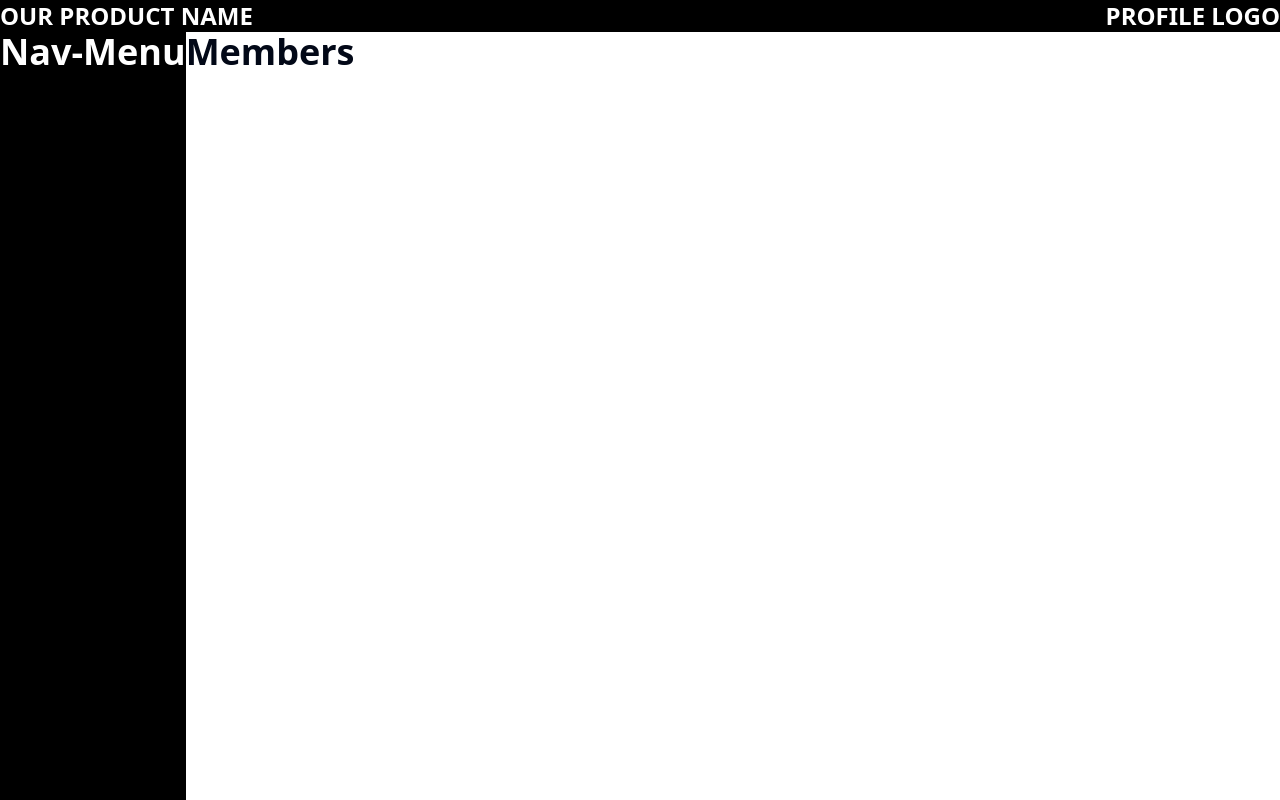
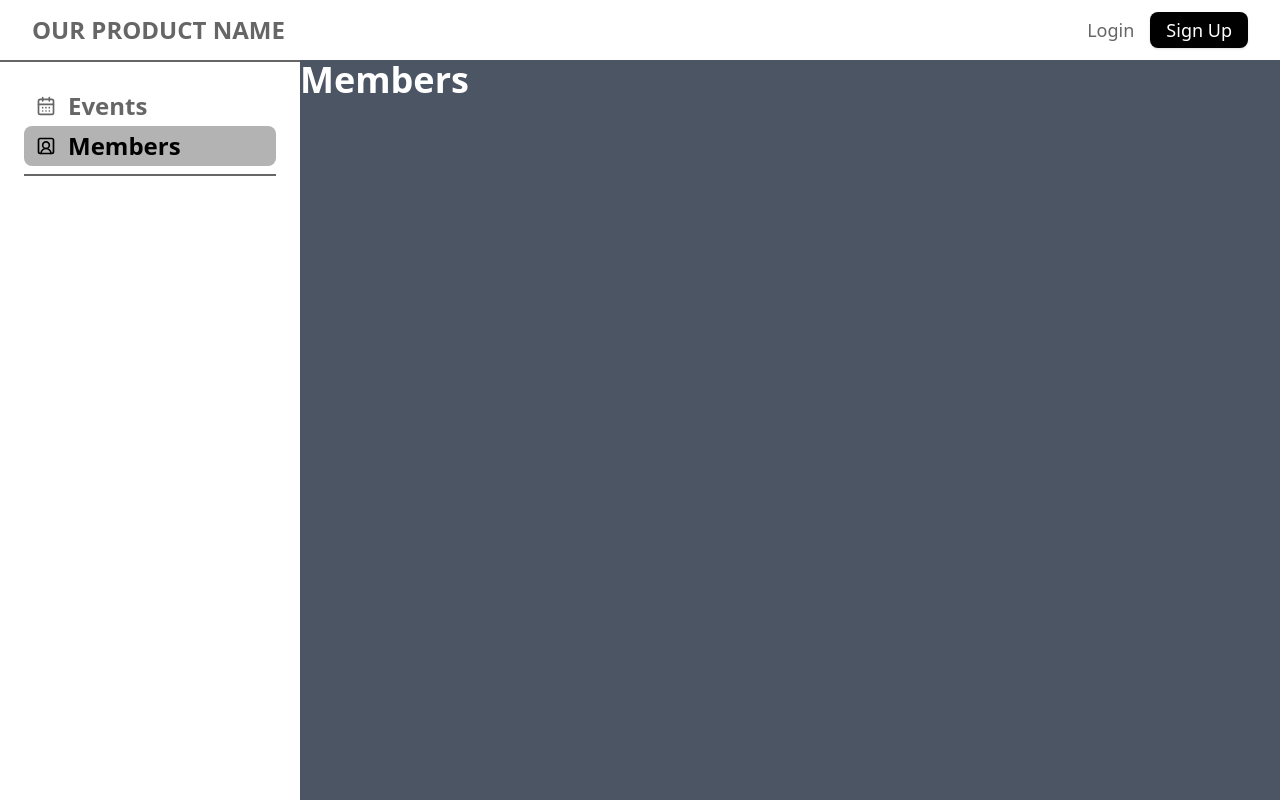
Before and after one commit to charlesleezhaoyi/capstone-frontend-bootcamp, a React (Create React App) app: page /members in a window 1280 px wide. Built offline with nearby package versions, Linux system fonts and the light colour scheme.

Commit message:
Add responsive nav overlay, update default styling

```diff
--- a/src/components/nav-overlay/NavMenu.tsx
+++ b/src/components/nav-overlay/NavMenu.tsx
@@ -1,9 +1,58 @@
-import React, { FC } from "react";
+import React, { FC, ReactNode } from "react";
+import { NavLink } from "react-router-dom";
+import { SheetClose } from "../ui/sheet";
 
-export const NavMenu: FC = () => {
+// Icons
+import { CalendarDays } from "lucide-react";
+import { SquareUserRound } from "lucide-react";
+
+interface InSheetProps {
+  inSheet?: boolean;
+}
+
+export const NavMenu: FC<InSheetProps> = (props) => {
+  const wrapChild = (isWrap: boolean | undefined, children: ReactNode) => {
+    if (isWrap) {
+      return <SheetClose>{children}</SheetClose>;
+    }
+    return children;
+  };
   return (
-    <div className="h-full bg-black text-white">
-      <h1>Nav-Menu</h1>
+    <div className={`flex-col h-full ${props.inSheet && "pt-5"}`}>
+      <NavLink
+        to="events"
+        className={({ isActive }) =>
+          `flex transition-all text-secondary text-2xl font-semibold hover:text-primary rounded-lg px-3 py-1 ${
+            isActive ? "text-secondary-foreground bg-secondary-background" : ""
+          }`
+        }
+      >
+        {wrapChild(
+          props.inSheet,
+          <div className="flex flex-row justify-start items-center gap-3 w-full">
+            <CalendarDays className="h-5 w-5" />
+            <span>Events</span>
+          </div>
+        )}
+      </NavLink>
+
+      <NavLink
+        to="members"
+        className={({ isActive }) =>
+          `flex transition-all text-secondary text-2xl font-semibold hover:text-primary rounded-lg px-3 py-1 ${
+            isActive ? "text-secondary-foreground bg-secondary-background" : ""
+          }`
+        }
+      >
+        {wrapChild(
+          props.inSheet,
+          <div className="flex flex-row justify-start items-center gap-3 w-full">
+            <SquareUserRound className="h-5 w-5" />
+            <span>Members</span>
+          </div>
+        )}
+      </NavLink>
+      <hr className="h-[2px] border-0 bg-secondary mt-2"></hr>
     </div>
-  );
+  ) as JSX.Element;
 };
--- a/src/components/nav-overlay/NavOverlay.tsx
+++ b/src/components/nav-overlay/NavOverlay.tsx
@@ -1,36 +1,73 @@
-import React, { FC, ReactElement } from "react";
-import { Outlet } from "react-router-dom";
+import React, { FC, ReactNode } from "react";
+import { Outlet, useLocation } from "react-router-dom";
 import { NavMenu } from "./NavMenu";
+import {
+  DropdownMenu,
+  DropdownMenuContent,
+  DropdownMenuItem,
+  DropdownMenuTrigger,
+} from "../ui/dropdown-menu";
 import { Sheet, SheetTrigger, SheetContent } from "../ui/sheet";
 import { Button } from "../ui/button";
-import { Menu } from "lucide-react";
+import { Menu, CircleUserRound } from "lucide-react";
 
-export const Nav: FC = (props) => {
-  return (
-    <div className="flex h-screen w-screen flex-col">
-      <header className="sticky top-0 flex flex-row justify-between bg-black text-white">
-        <nav className="flex flex-row">
+export const Nav: FC = () => {
+  const { pathname } = useLocation();
+  const rootPath = pathname.split("/")[1];
+
+  const mobileHeader = (
+    <nav className="flex flex-row justify-between items-center md:hidden">
       <Sheet>
         <SheetTrigger>
-              <Button
-                variant="outline"
-                size="icon"
-                className="shrink-0 md:hidden text-black"
-              >
+          <Button variant="outline" size="icon" className="shrink-0">
             <Menu className="h-5 w-5" />
             <span className="sr-only">Toggle navigation menu</span>
           </Button>
         </SheetTrigger>
-            <SheetContent side="left">
-              <NavMenu />
+        <SheetContent side="left" className="flex-col flex">
+          <NavMenu inSheet={true} />
         </SheetContent>
       </Sheet>
-          <h3>OUR PRODUCT NAME</h3>
+      <span className="font-bold text-xl">{rootPath}</span>
+      <DropdownMenu>
+        <DropdownMenuTrigger>
+          <Button variant="outline" size="icon" className="shrink-0">
+            <CircleUserRound className="h-5 w-5" />
+            <span className="sr-only">Toggle user profile menu</span>
+          </Button>
+        </DropdownMenuTrigger>
+        <DropdownMenuContent align="end">
+          <DropdownMenuItem>
+            <Button variant="ghost" className="w-full">
+              Login
+            </Button>
+          </DropdownMenuItem>
+          <DropdownMenuItem>
+            <Button className="text-white w-full">Sign Up</Button>
+          </DropdownMenuItem>
+        </DropdownMenuContent>
+      </DropdownMenu>
     </nav>
-        <h3>PROFILE LOGO</h3>
+  );
+
+  return (
+    <div className="flex h-screen w-screen flex-col">
+      <header className="sticky top-0 block text-secondary p-3">
+        {mobileHeader}
+        <nav className="hidden md:flex flex-row justify-between items-center px-5">
+          <h3 className="hidden md:flex">OUR PRODUCT NAME</h3>
+          <div className="flex flex-row">
+            <Button variant="ghost" className="w-full text-md">
+              Login
+            </Button>
+            <Button className="text-white w-full text-md rounded-lg">
+              Sign Up
+            </Button>
+          </div>
+        </nav>
       </header>
       <main className="flex flex-row h-full">
-        <div className="hidden md:flex">
+        <div className="hidden md:flex flex-col p-6 w-[30%] max-w-[300px] border-t-2 border-secondary">
           <NavMenu />
         </div>
         <Outlet />
--- a/src/index.css
+++ b/src/index.css
@@ -13,11 +13,13 @@
     --popover: 0 0% 100%;
     --popover-foreground: 222.2 84% 4.9%;
 
-    --primary: 222.2 47.4% 11.2%;
-    --primary-foreground: 210 40% 98%;
+    --primary: 0 0% 0%;
+    --primary-background: 0 0% 20%;
+    --primary-foreground: 0 0% 20%;
 
-    --secondary: 210 40% 96.1%;
-    --secondary-foreground: 222.2 47.4% 11.2%;
+    --secondary: 0 0% 40%;
+    --secondary-background: 0 0% 70%;
+    --secondary-foreground: 0 0% 0%;
 
     --muted: 210 40% 96.1%;
     --muted-foreground: 215.4 16.3% 46.9%;
--- a/src/pages/Events.tsx
+++ b/src/pages/Events.tsx
@@ -1,5 +1,5 @@
 import React, { FC } from "react";
 
 export const Events: FC = () => {
-  return <h1>Events</h1>;
+  return <h1 className="bg-gray-600 w-full text-white">Events</h1>;
 };
--- a/src/pages/Members.tsx
+++ b/src/pages/Members.tsx
@@ -1,5 +1,5 @@
 import React, { FC } from "react";
 
 export const Members: FC = () => {
-  return <h1>Members</h1>;
+  return <h1 className="bg-gray-600 w-full text-white">Members</h1>;
 };
--- a/tailwind.config.js
+++ b/tailwind.config.js
@@ -30,10 +30,12 @@ module.exports = {
         foreground: "hsl(var(--foreground))",
         primary: {
           DEFAULT: "hsl(var(--primary))",
+          background: "hsl(var(--primary-background))",
           foreground: "hsl(var(--primary-foreground))",
         },
         secondary: {
           DEFAULT: "hsl(var(--secondary))",
+          background: "hsl(var(--secondary-background))",
           foreground: "hsl(var(--secondary-foreground))",
         },
         destructive: {
```
Lines whose indentation alone changed are shown as unchanged.
